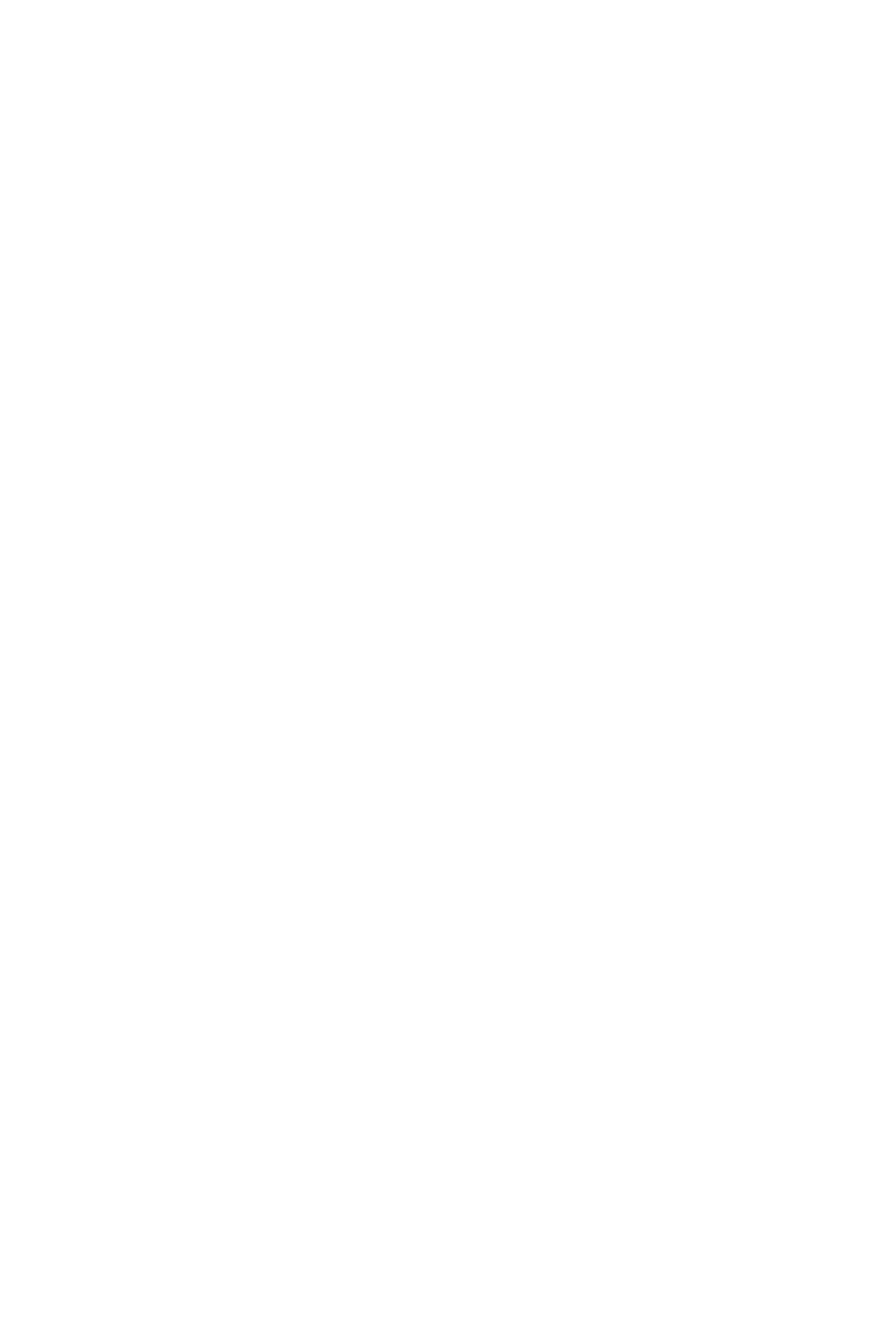
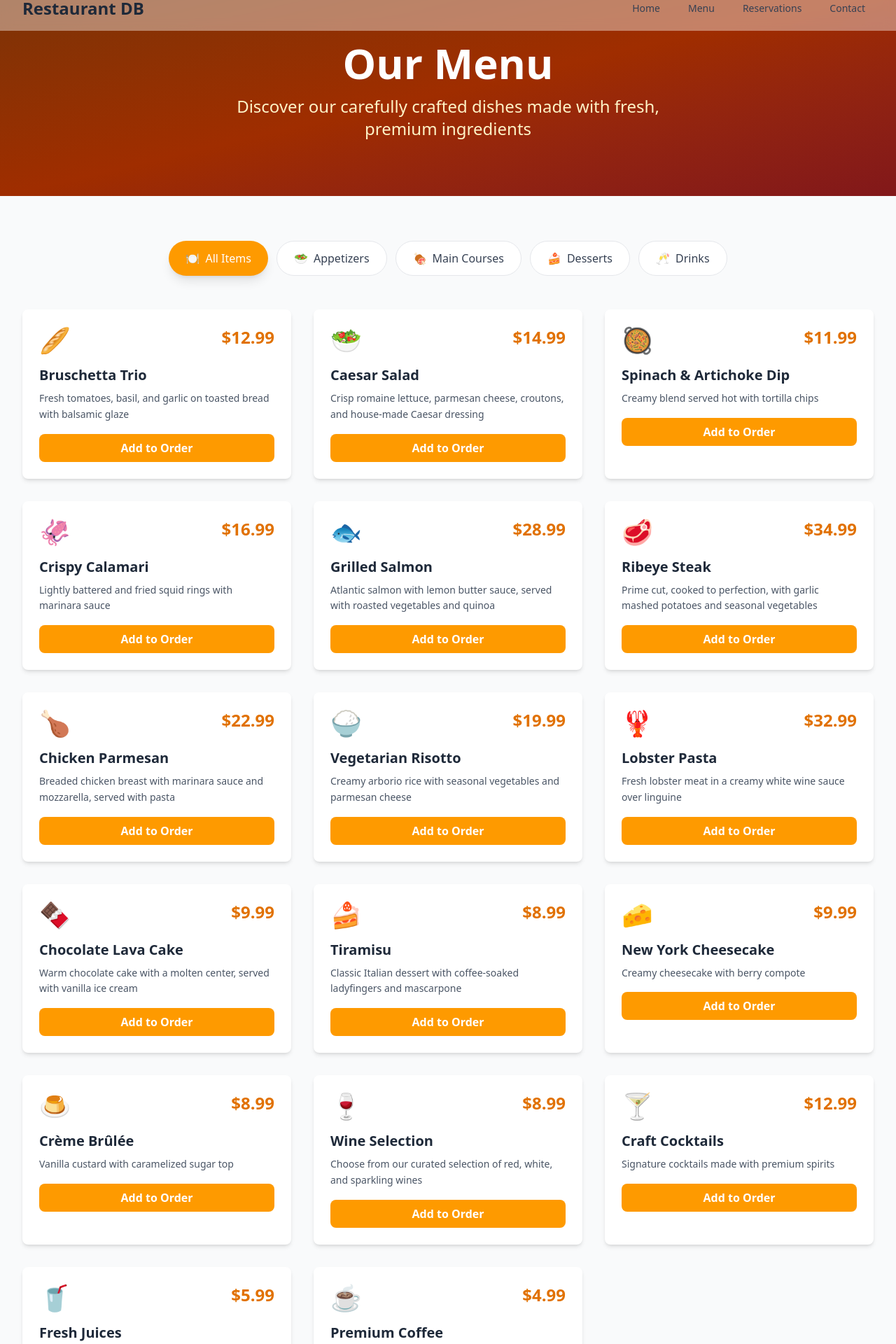
Before and after one commit to Mohammadrafi10/resturant-database, a React (Vite) app in the folder frontend/: page /menu in a window 1280 px wide. Before the commit this address had no page. Shown: the part 20-1940 px from the top of the page at 70% size. Before the commit the page ends 800 px from the top, so only its background shows below. Built offline with nearby package versions, Linux system fonts and the light colour scheme.

Commit message:
Update AppRoutes to include Menu route

```diff
--- /dev/null
+++ b/frontend/src/pages/menu.jsx
@@ -0,0 +1,251 @@
+import React, { useState } from 'react'
+import Navbar from '../components/layout/Navbar'
+import Footer from '../components/layout/Footer'
+import Content from '../components/layout/Content'
+
+function Menu() {
+  const [activeCategory, setActiveCategory] = useState('all')
+
+  const menuItems = {
+    appetizers: [
+      {
+        id: 1,
+        name: 'Bruschetta Trio',
+        description: 'Fresh tomatoes, basil, and garlic on toasted bread with balsamic glaze',
+        price: 12.99,
+        image: '🥖'
+      },
+      {
+        id: 2,
+        name: 'Caesar Salad',
+        description: 'Crisp romaine lettuce, parmesan cheese, croutons, and house-made Caesar dressing',
+        price: 14.99,
+        image: '🥗'
+      },
+      {
+        id: 3,
+        name: 'Spinach & Artichoke Dip',
+        description: 'Creamy blend served hot with tortilla chips',
+        price: 11.99,
+        image: '🥘'
+      },
+      {
+        id: 4,
+        name: 'Crispy Calamari',
+        description: 'Lightly battered and fried squid rings with marinara sauce',
+        price: 16.99,
+        image: '🦑'
+      }
+    ],
+    mainCourses: [
+      {
+        id: 5,
+        name: 'Grilled Salmon',
+        description: 'Atlantic salmon with lemon butter sauce, served with roasted vegetables and quinoa',
+        price: 28.99,
+        image: '🐟'
+      },
+      {
+        id: 6,
+        name: 'Ribeye Steak',
+        description: 'Prime cut, cooked to perfection, with garlic mashed potatoes and seasonal vegetables',
+        price: 34.99,
+        image: '🥩'
+      },
+      {
+        id: 7,
+        name: 'Chicken Parmesan',
+        description: 'Breaded chicken breast with marinara sauce and mozzarella, served with pasta',
+        price: 22.99,
+        image: '🍗'
+      },
+      {
+        id: 8,
+        name: 'Vegetarian Risotto',
+        description: 'Creamy arborio rice with seasonal vegetables and parmesan cheese',
+        price: 19.99,
+        image: '🍚'
+      },
+      {
+        id: 9,
+        name: 'Lobster Pasta',
+        description: 'Fresh lobster meat in a creamy white wine sauce over linguine',
+        price: 32.99,
+        image: '🦞'
+      }
+    ],
+    desserts: [
+      {
+        id: 10,
+        name: 'Chocolate Lava Cake',
+        description: 'Warm chocolate cake with a molten center, served with vanilla ice cream',
+        price: 9.99,
+        image: '🍫'
+      },
+      {
+        id: 11,
+        name: 'Tiramisu',
+        description: 'Classic Italian dessert with coffee-soaked ladyfingers and mascarpone',
+        price: 8.99,
+        image: '🍰'
+      },
+      {
+        id: 12,
+        name: 'New York Cheesecake',
+        description: 'Creamy cheesecake with berry compote',
+        price: 9.99,
+        image: '🧀'
+      },
+      {
+        id: 13,
+        name: 'Crème Brûlée',
+        description: 'Vanilla custard with caramelized sugar top',
+        price: 8.99,
+        image: '🍮'
+      }
+    ],
+    drinks: [
+      {
+        id: 14,
+        name: 'Wine Selection',
+        description: 'Choose from our curated selection of red, white, and sparkling wines',
+        price: 8.99,
+        image: '🍷'
+      },
+      {
+        id: 15,
+        name: 'Craft Cocktails',
+        description: 'Signature cocktails made with premium spirits',
+        price: 12.99,
+        image: '🍸'
+      },
+      {
+        id: 16,
+        name: 'Fresh Juices',
+        description: 'Freshly squeezed orange, apple, or mixed fruit juices',
+        price: 5.99,
+        image: '🥤'
+      },
+      {
+        id: 17,
+        name: 'Premium Coffee',
+        description: 'Espresso, cappuccino, latte, or specialty coffee',
+        price: 4.99,
+        image: '☕'
+      }
+    ]
+  }
+
+  const categories = [
+    { id: 'all', name: 'All Items', icon: '🍽️' },
+    { id: 'appetizers', name: 'Appetizers', icon: '🥗' },
+    { id: 'mainCourses', name: 'Main Courses', icon: '🍖' },
+    { id: 'desserts', name: 'Desserts', icon: '🍰' },
+    { id: 'drinks', name: 'Drinks', icon: '🥂' }
+  ]
+
+  const getFilteredItems = () => {
+    if (activeCategory === 'all') {
+      return [
+        ...menuItems.appetizers,
+        ...menuItems.mainCourses,
+        ...menuItems.desserts,
+        ...menuItems.drinks
+      ]
+    }
+    return menuItems[activeCategory] || []
+  }
+
+  return (
+    <div className="flex flex-col min-h-screen bg-gray-50 w-full">
+      <Navbar />
+      <Content>
+        {/* Header Section */}
+        <div className="bg-gradient-to-br from-amber-900 via-orange-800 to-red-900 text-white py-16 lg:py-20">
+          <div className="max-w-7xl mx-auto px-4 sm:px-6 lg:px-8 text-center">
+            <h1 className="text-4xl sm:text-5xl lg:text-6xl font-extrabold mb-4">
+              Our Menu
+            </h1>
+            <p className="text-xl sm:text-2xl text-amber-100 max-w-2xl mx-auto">
+              Discover our carefully crafted dishes made with fresh, premium ingredients
+            </p>
+          </div>
+        </div>
+
+        {/* Menu Content */}
+        <div className="max-w-7xl mx-auto px-4 sm:px-6 lg:px-8 py-12 lg:py-16">
+          {/* Category Filter */}
+          <div className="flex flex-wrap justify-center gap-3 mb-12">
+            {categories.map((category) => (
+              <button
+                key={category.id}
+                onClick={() => setActiveCategory(category.id)}
+                className={`px-6 py-3 rounded-full font-medium transition-all duration-300 transform hover:scale-105 ${
+                  activeCategory === category.id
+                    ? 'bg-amber-500 text-white shadow-lg'
+                    : 'bg-white text-gray-700 hover:bg-amber-50 border border-gray-200'
+                }`}
+              >
+                <span className="mr-2">{category.icon}</span>
+                {category.name}
+              </button>
+            ))}
+          </div>
+
+          {/* Menu Items Grid */}
+          <div className="grid grid-cols-1 md:grid-cols-2 lg:grid-cols-3 gap-6 lg:gap-8">
+            {getFilteredItems().map((item) => (
+              <div
+                key={item.id}
+                className="bg-white rounded-lg shadow-md hover:shadow-xl transition-all duration-300 transform hover:-translate-y-1 overflow-hidden group"
+              >
+                <div className="p-6">
+                  <div className="flex items-start justify-between mb-4">
+                    <div className="text-4xl">{item.image}</div>
+                    <div className="text-right">
+                      <span className="text-2xl font-bold text-amber-600">
+                        ${item.price}
+                      </span>
+                    </div>
+                  </div>
+                  <h3 className="text-xl font-bold text-gray-800 mb-2">
+                    {item.name}
+                  </h3>
+                  <p className="text-gray-600 text-sm leading-relaxed">
+                    {item.description}
+                  </p>
+                  <button className="mt-4 w-full bg-amber-500 hover:bg-amber-600 text-white font-semibold py-2 px-4 rounded-lg transition-all duration-300 transform group-hover:scale-105">
+                    Add to Order
+                  </button>
+                </div>
+              </div>
+            ))}
+          </div>
+
+          {/* Call to Action */}
+          <div className="mt-16 text-center">
+            <div className="bg-gradient-to-r from-amber-100 to-orange-100 rounded-2xl p-8 lg:p-12">
+              <h2 className="text-3xl lg:text-4xl font-bold text-gray-800 mb-4">
+                Ready to Dine?
+              </h2>
+              <p className="text-lg text-gray-700 mb-6 max-w-2xl mx-auto">
+                Make a reservation or order online. We're here to serve you the finest dining experience.
+              </p>
+              <div className="flex flex-col sm:flex-row gap-4 justify-center">
+                <button className="bg-amber-500 hover:bg-amber-600 text-white font-semibold px-8 py-3 rounded-lg text-lg transition-all duration-300 transform hover:scale-105 shadow-lg">
+                  Make Reservation
+                </button>
+                <button className="bg-white hover:bg-gray-50 text-gray-800 font-semibold px-8 py-3 rounded-lg text-lg border-2 border-gray-300 transition-all duration-300 transform hover:scale-105">
+                  Order Online
+                </button>
+              </div>
+            </div>
+          </div>
+        </div>
+      </Content>
+      <Footer />
+    </div>
+  )
+}
+
+export default Menu
--- a/frontend/src/routes/AppRoutes.jsx
+++ b/frontend/src/routes/AppRoutes.jsx
@@ -1,14 +1,13 @@
 import { BrowserRouter, Routes, Route } from 'react-router-dom'
 import Home from '../pages/Home'
+import Menu from '../pages/menu'
 
 function AppRoutes() {
   return (
     <BrowserRouter>
       <Routes>
         <Route path="/" element={<Home />} />
-        {/* Add more routes here as you create new pages */}
-        {/* <Route path="/menu" element={<Menu />} /> */}
-        {/* <Route path="/reservations" element={<Reservations />} /> */}
+        <Route path="/menu" element={<Menu />} />
       </Routes>
     </BrowserRouter>
   )
```
